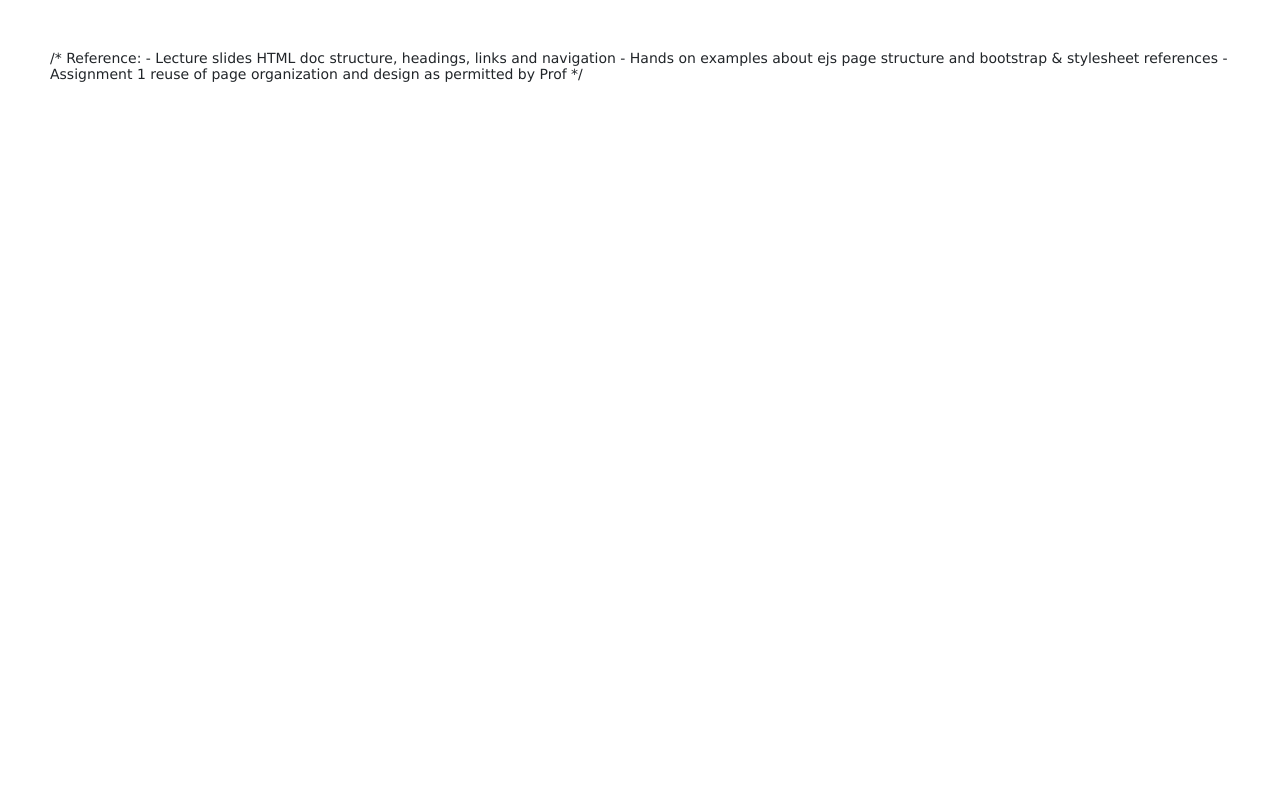
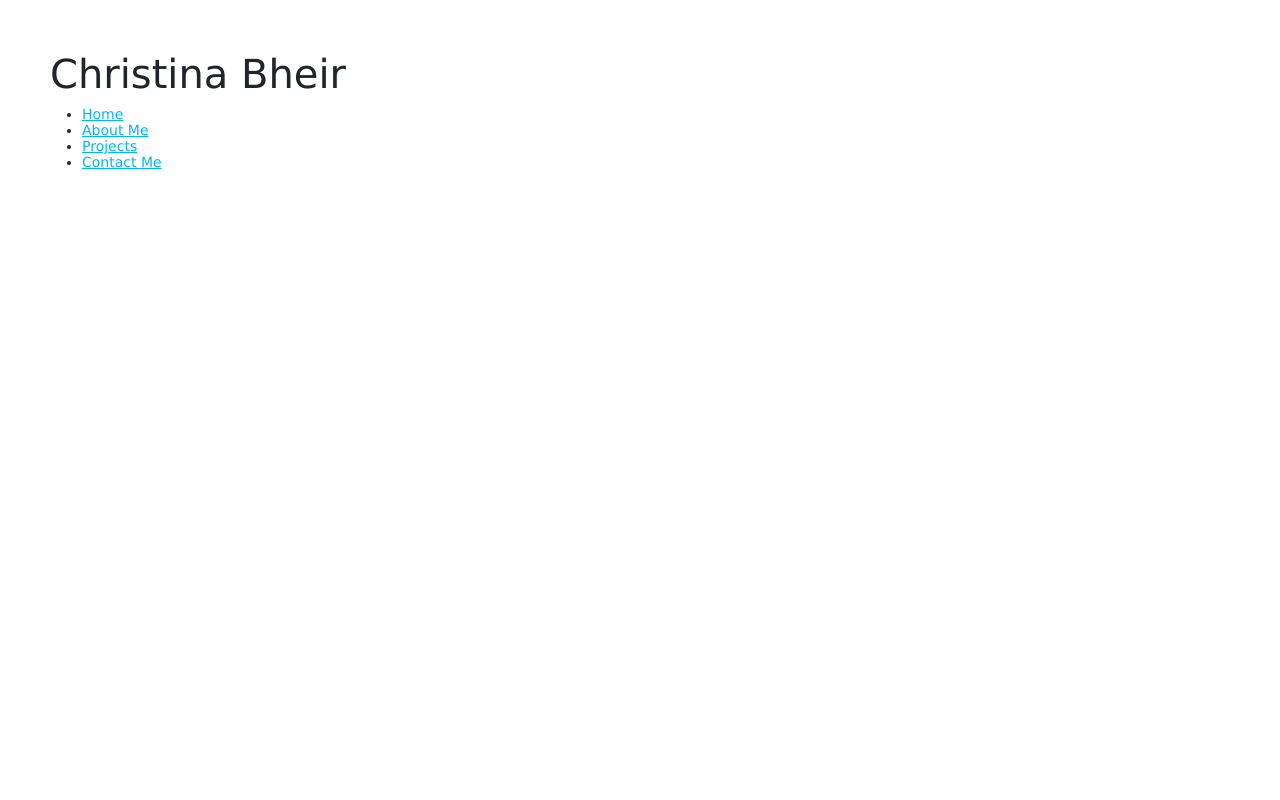
Before and after one commit to cbheir/Assignment-2-Portfolio, a Node server app: template views/partials/header.ejs in a window 1280 px wide. Run offline with Node 20, Linux system fonts and the light colour scheme; the template is opened without the code that fills it, so the values that code supplies are empty; some libraries are stand-ins or nearby versions.

Commit message:
fixed mistake about html comments and added the body & nav section

```diff
--- a/views/partials/header.ejs
+++ b/views/partials/header.ejs
@@ -1,18 +1,16 @@
-/*
+<!--
 Reference:
 - Lecture slides HTML doc structure, headings, links and navigation
 - Hands on examples about ejs page structure and bootstrap & stylesheet references
+- WebProject.zip used for reference
 - Assignment 1 reuse of page organization and design as permitted by Prof
-*/
+-->
 
 <!DOCTYPE html>
 <html lang="en">
-
 <head>
     <meta charset="UTF-8">
-    <meta name="viewport"
-          content="width=device-width, initial-scale=1.0">
-    <title><%= title %> | Christina Bheir </title>
+    <title><%= title %> | Christina Bheir</title>
 <!--Bootstrap css-->
     <link rel="stylesheet"
           href="/bootstrap/dist/css/bootstrap.min.css">
@@ -27,7 +25,17 @@ Reference:
 </head>
 
 <body>
+<!-- navigation-->
+<header>
+    <h1>Christina Bheir</h1>
+</header>
+     <nav>
+        <ul>
+            <li><a href="/">Home</a></li>
+            <li><a href="/about">About Me</a></li>
+            <li><a href="/projects">Projects</a></li>
+            <li><a href="/contact">Contact Me</a></li>
+        </ul>
+    </nav>
 
-
-</body>
-</html>
+<main>
```
